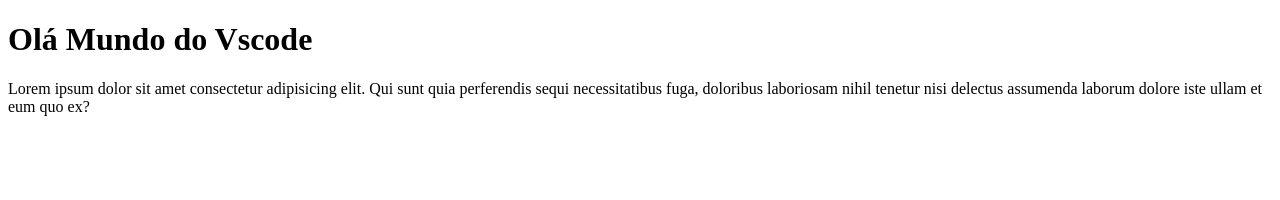
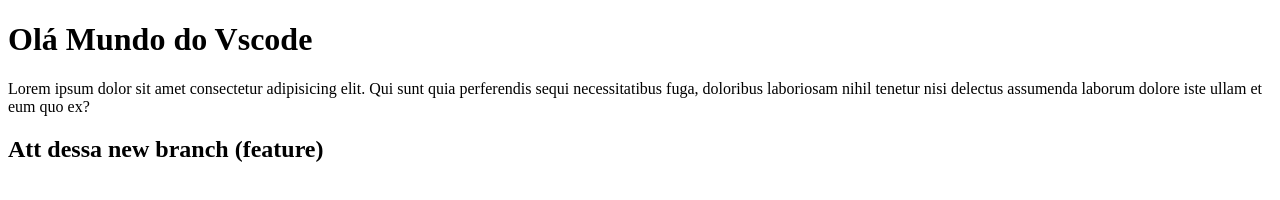
Before and after one commit to KwidRebaixada/Git, a plain HTML site: page Index.html in a window 1280 px wide. Drawn offline with Linux system fonts and the light colour scheme.

Commit message:
att neew branch

```diff
--- a/Index.html
+++ b/Index.html
@@ -9,5 +9,9 @@
 <body>
     <h1>Olá Mundo do Vscode</h1>
     <p>Lorem ipsum dolor sit amet consectetur adipisicing elit. Qui sunt quia perferendis sequi necessitatibus fuga, doloribus laboriosam nihil tenetur nisi delectus assumenda laborum dolore iste ullam et eum quo ex?</p>
+    <h2>Att dessa new branch (feature)
+
+    </h2>
+
 </body>
 </html>
```
